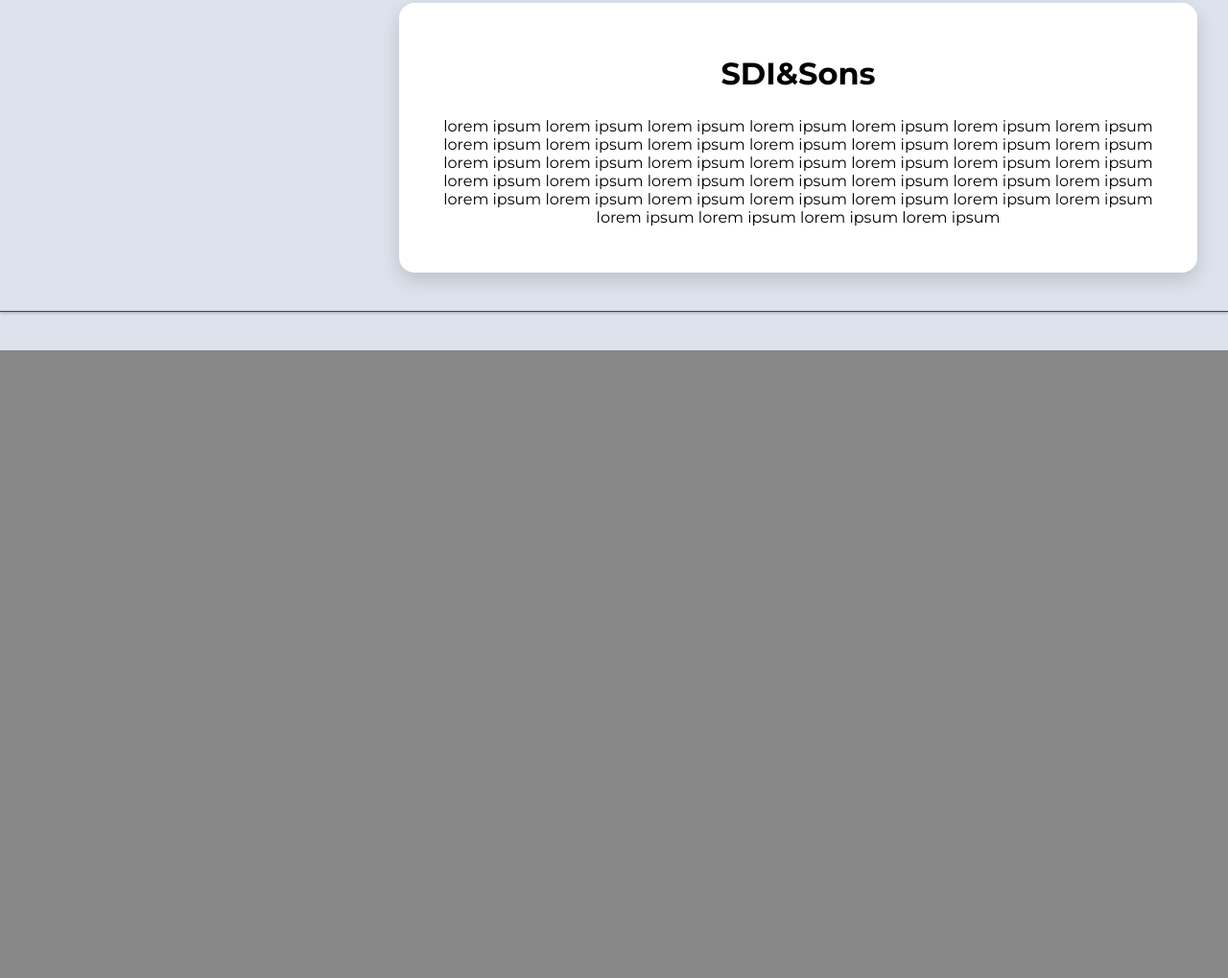
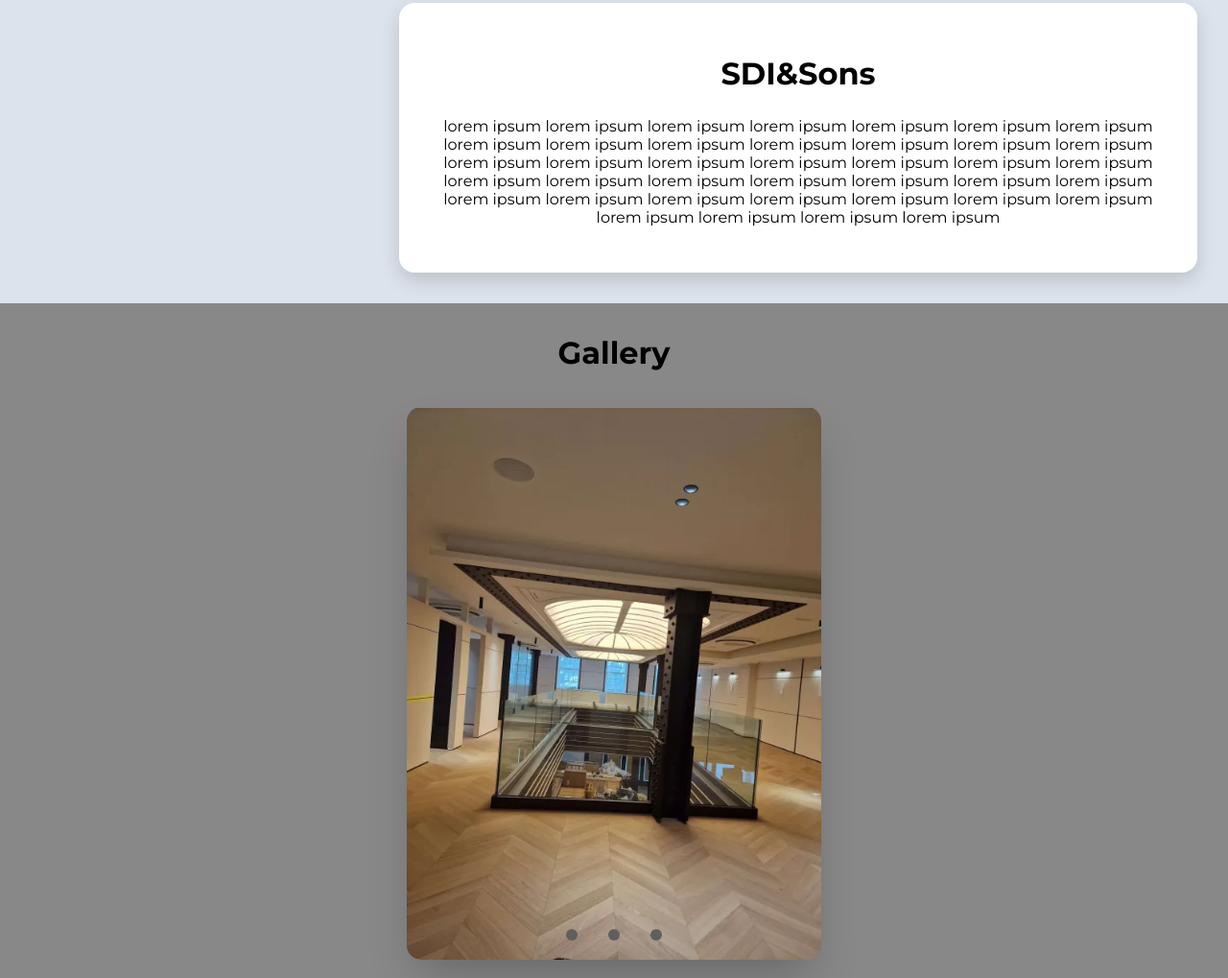
Before and after one commit to stoyan005/SDI-Sons, a plain HTML site: page index.html in a window 1280 px wide. Shown: the part 427-1446 px from the top of the page at 96% size. Drawn offline with Linux system fonts and the light colour scheme.

Commit message:
added a gallery section to the website

```diff
--- a/index.css
+++ b/index.css
@@ -66,7 +66,6 @@ body {
     background-color: #008000;
     color: #ffffff;
     padding: 10px 20px;
-    margin: 10px;
     font-weight: bold;
     transition: 0.3s ease;
 }
@@ -162,6 +161,13 @@ body {
     background-color: #888888;
 }
 
+.section h1 {
+    padding-top: 2rem;
+    font-size: 2rem;
+    font-weight: 700;
+}
+
+
 /* ! THIS IS THE HORIZONTAL LINE DESIGN */
 hr {
     border: none;
@@ -171,3 +177,57 @@ hr {
     margin: 40px 0;
 
 }
+
+/* ! THIS IS FOR THE PHOTO GALLERY DISPLAY */
+.photo-container {
+    padding: 1rem;
+}
+
+.slideshow {
+    position: relative;
+    max-width: 27rem;
+    margin: 0 auto;
+}
+
+.slide {
+    display: flex;
+    overflow-x: hidden;
+    scroll-snap-type: x mandatory;
+    scroll-behavior: smooth;
+    box-shadow: 0 1.5rem 3rem -0.75rem hsla(0, 0%, 0%, 0.25);
+    border-radius: 15px;
+    height: 36rem;
+}
+
+
+.slide img {
+    flex: 1 0 100%;
+    scroll-snap-align: start;
+    object-fit: contain;
+    image-rendering: auto;
+    height: 100%;
+    width: 100%;
+}
+
+.slide-bar {
+    display: flex;
+    column-gap: 2rem;
+    position: absolute;
+    bottom: 1.25rem;
+    left: 50%;
+    transform: translateX(-50%);
+    z-index: 1;
+}
+
+.slide-bar a {
+    width: 12px;
+    height: 12px;
+    border-radius: 50%;
+    background-color: #615e5e;
+    transition: 0.4s ease;
+}
+
+.slide-bar a:hover {
+    background-color: #444;
+    transform: scale(1.15);
+}
--- a/index.html
+++ b/index.html
@@ -21,16 +21,15 @@
 
         <nav class="navigation-bar">
             <ul>
-                <li><a href="index.html">About</a></li>
-                <li><a href="#">Services</a></li>
-                <li><a href="#">Gallery</a></li>
+                <li><a href="#services">Services</a></li>
+                <li><a href="#gallery">Gallery</a></li>
                 <li class="contacts"><a href="#">Contacts</a></li>
             </ul>
         </nav>
     </header>
 
 
-    <div class="about-container">
+    <div class="about-container" id="services">
         <h1>SDI&Sons</h1>
         <p>lorem ipsum lorem ipsum lorem ipsum lorem ipsum lorem ipsum lorem ipsum lorem ipsum lorem ipsum lorem ipsum
             lorem ipsum lorem ipsum lorem ipsum lorem ipsum lorem ipsum lorem ipsum lorem ipsum lorem ipsum lorem ipsum
@@ -47,9 +46,24 @@
             lorem ipsum lorem ipsum lorem ipsum</p>
     </div>
 
-    <hr />
+    <div class="section black-bg" id="gallery">
+        <h1>Gallery</h1>
 
-    <div class="section black-bg"></div>
+        <section class="photo-container">
+            <div class="slideshow">
+                <div class="slide">
+                    <img id="photo-1" src="photo4.webp" alt="photo with the logo of the company" />
+                    <img id="photo-2" src="photo2.webp" alt="photo with the logo of the company" />
+                    <img id="photo-3" src="photo3.webp" alt="photo with the logo of the company" />
+                </div>
+                <div class="slide-bar">
+                    <a href="#photo-1"></a>
+                    <a href="#photo-2"></a>
+                    <a href="#photo-3"></a>
+                </div>
+            </div>
+        </section>
+    </div>
 </body>
 
 </html>
```
Also changed, not shown: photo1.webp (added), photo2.webp (added), photo3.webp (added), photo4.webp (added).
